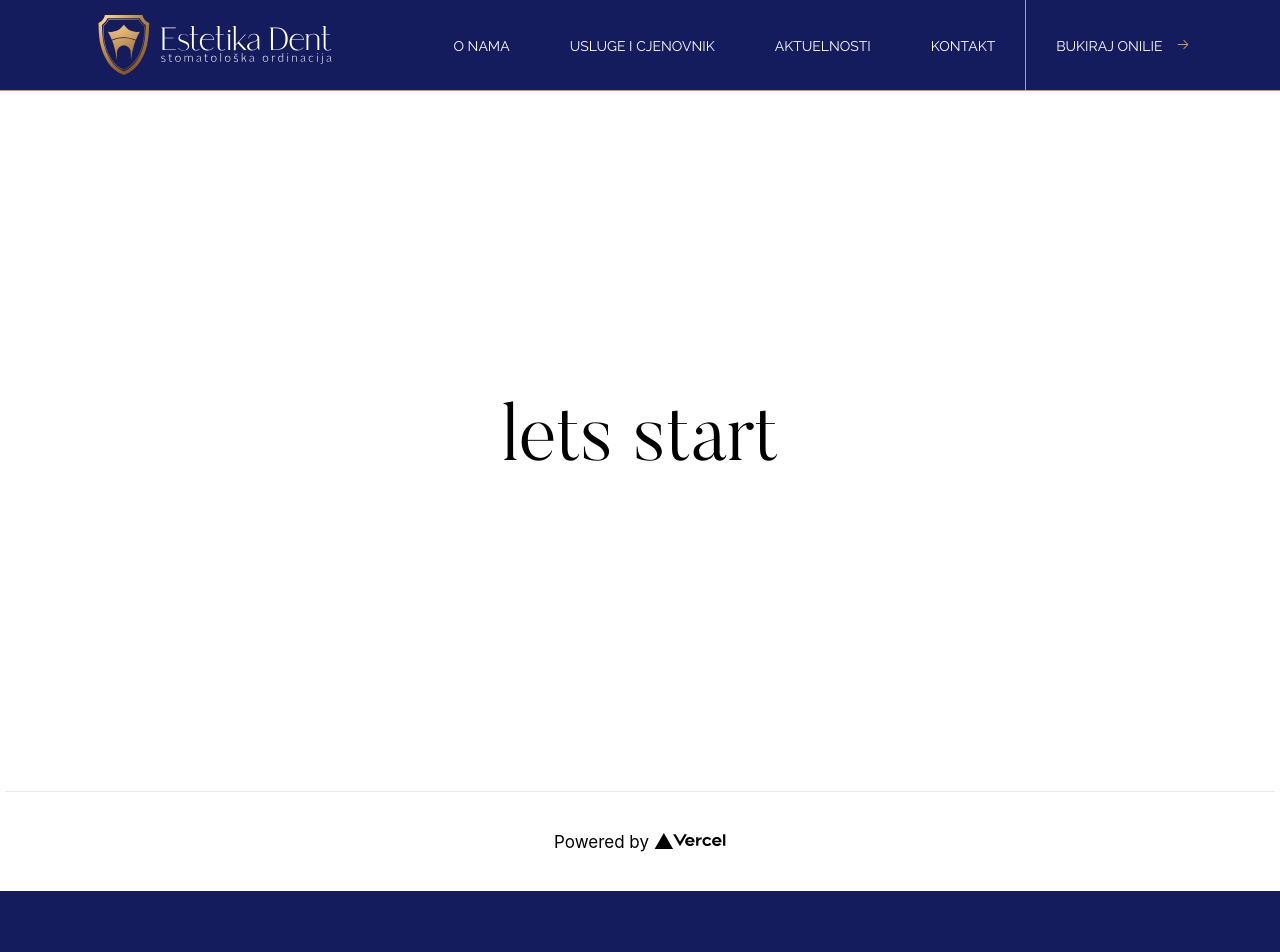
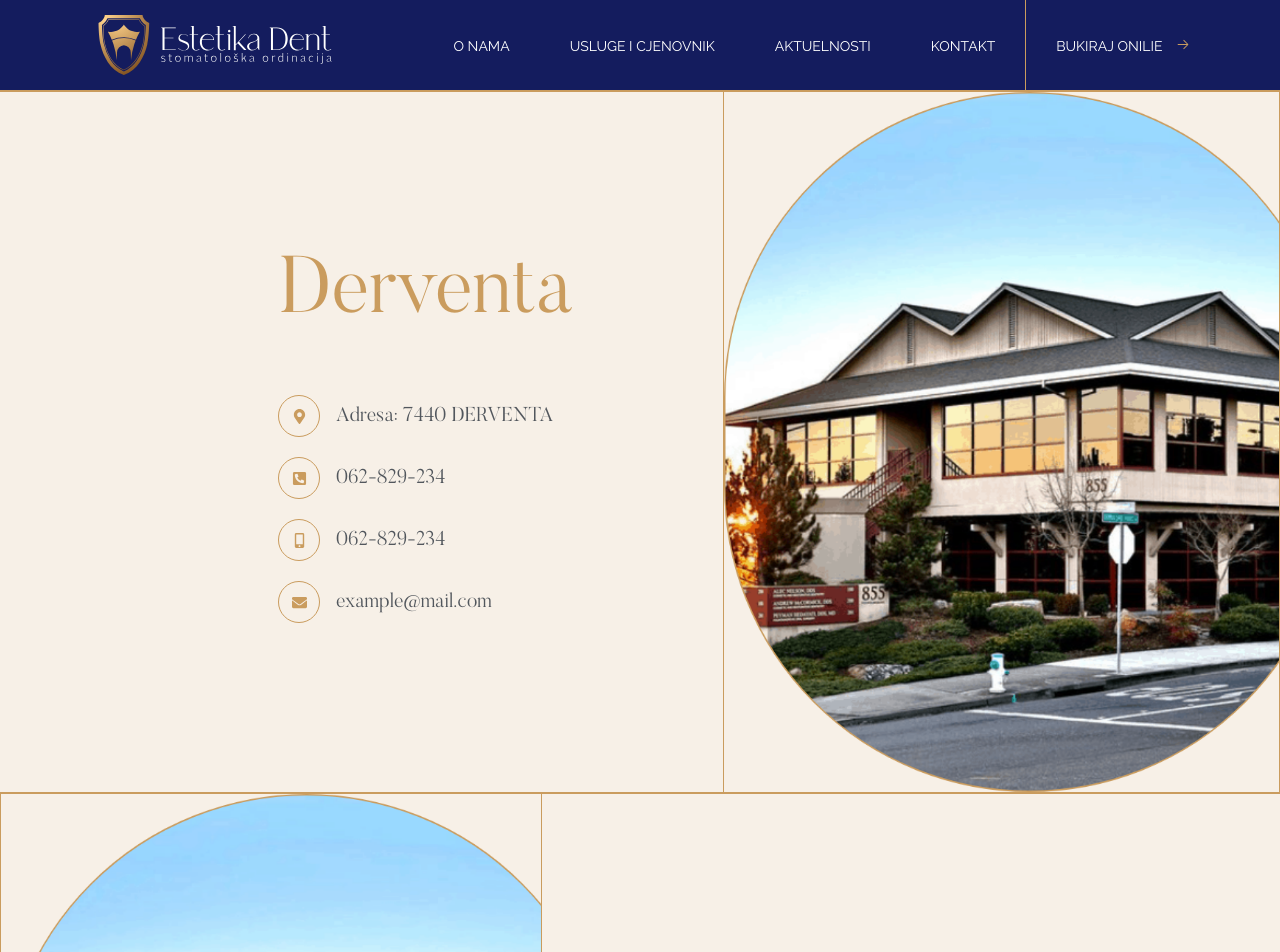
Before and after one commit to nerko85/estetika-dent, a Next.js app: page /contact in a window 1280 px wide. Shown: the top 952 px of the page. Built offline with nearby package versions, Linux system fonts and the light colour scheme.

Commit message:
Added contact us page

```diff
--- a/components/AdditionalInfo/index.js
+++ b/components/AdditionalInfo/index.js
@@ -1 +1 @@
-export { default } from "./AditionalInfo";
+export { default } from "./AdditionalInfo";
--- /dev/null
+++ b/components/Location/Location.js
@@ -0,0 +1,45 @@
+import React from "react";
+import { Location as StyledLocation } from "./Location.style";
+import {
+  FaEnvelope,
+  FaMobileAlt,
+  FaMapMarkerAlt,
+  FaPhoneSquareAlt,
+} from "react-icons/fa";
+
+export default function Location({ company }) {
+  return (
+    <StyledLocation>
+      {company && (
+        <div className="location--item">
+          <ul>
+            <li>
+              <span>
+                <FaMapMarkerAlt />
+              </span>
+              Adresa: {company.address}
+            </li>
+            <li>
+              <span>
+                <FaPhoneSquareAlt />
+              </span>
+              {company.phone}
+            </li>
+            <li>
+              <span>
+                <FaMobileAlt />
+              </span>
+              {company.phone}
+            </li>
+            <li>
+              <span>
+                <FaEnvelope />
+              </span>
+              {company.email}
+            </li>
+          </ul>
+        </div>
+      )}
+    </StyledLocation>
+  );
+}
--- /dev/null
+++ b/components/Location/Location.style.js
@@ -0,0 +1,47 @@
+import styled from "styled-components";
+
+const Location = styled.div`
+  display: flex;
+  flex-directon: column;
+  justify-content: center;
+
+  .location--item {
+    ul {
+      list-style: none;
+      padding: 0;
+      margin: 0;
+      li {
+        display: flex;
+        align-items: center;
+        margin-bottom: 2rem;
+        font-size: 2rem;
+        span {
+          padding: 1rem;
+          border: 1px solid ${({ theme }) => theme.gold};
+          border-radius: 50%;
+          width: 42px;
+          height: 42px;
+          display: flex;
+          align-items: center;
+          justify-content: center;
+          margin-right: 1.6rem;
+          cursor: pointer;
+          transition: background 0.5s ease;
+          line-height: 0;
+          font-size: 1.5rem;
+          svg {
+            color: ${({ theme }) => theme.gold};
+          }
+          &:hover {
+            background: ${({ theme }) => theme.gold};
+            svg {
+              color: #fff;
+            }
+          }
+        }
+      }
+    }
+  }
+`;
+
+export { Location };
--- /dev/null
+++ b/components/Location/index.js
@@ -0,0 +1 @@
+export { default } from "./Location";
--- a/data.js
+++ b/data.js
@@ -66,6 +66,8 @@ const company = {
   address: [
     {
       id: 1,
+      name: "Derventa",
+      address: "7440 DERVENTA",
       location: "Lokacija 1, Ulica 1",
       workingHours: {
         from: {
@@ -78,9 +80,13 @@ const company = {
         },
       },
       phone: "062-829-234",
+      mobile: "062-829-234",
+      email: "example@mail.com",
     },
     {
       id: 2,
+      name: "Gradačac",
+      address: "7440 GRADAČAC",
       location: "Lokacija 2, Ulica 2",
       workingHours: {
         from: {
@@ -93,6 +99,8 @@ const company = {
         },
       },
       phone: "062-829-234",
+      mobile: "062-829-234",
+      email: "example@mail.com",
     },
   ],
 };
--- a/pages/contact.js
+++ b/pages/contact.js
@@ -1,32 +1,28 @@
 import Head from "next/head";
-import Image from "next/image";
-import styles from "../styles/Home.module.css";
+import ContactStrip from "../components/ContactStrip";
+import CustomSection from "../components/CustomSection";
+import Location from "../components/Location";
+
+import { company } from "../data";
 
 export default function Contact() {
   return (
-    <div className={styles.container}>
+    <>
       <Head>
         <title>Create Next App</title>
         <meta name="description" content="Generated by create next app" />
         <link rel="icon" href="/favicon.ico" />
       </Head>
 
-      <main className={styles.main}>
-        <h1>lets start</h1>
-      </main>
+      <CustomSection title="Derventa" img="/images/office1.png" dir="left">
+        <Location company={company.address[0]} />
+      </CustomSection>
 
-      <footer className={styles.footer}>
-        <a
-          href="https://vercel.com?utm_source=create-next-app&utm_medium=default-template&utm_campaign=create-next-app"
-          target="_blank"
-          rel="noopener noreferrer"
-        >
-          Powered by{" "}
-          <span className={styles.logo}>
-            <Image src="/vercel.svg" alt="Vercel Logo" width={72} height={16} />
-          </span>
-        </a>
-      </footer>
-    </div>
+      <CustomSection title="Gradačac" img="/images/office1.png">
+        <Location company={company.address[1]} />
+      </CustomSection>
+
+      <ContactStrip text="Bukirajte pregled online" />
+    </>
   );
 }
--- a/pages/services.js
+++ b/pages/services.js
@@ -1,4 +1,5 @@
 import Head from "next/head";
+import AdditionalInfo from "../components/AdditionalInfo";
 import ContactStrip from "../components/ContactStrip";
 import CustomSection from "../components/CustomSection";
 import Button from "../containers/Button";
@@ -22,6 +23,8 @@ export default function Services() {
         <Button>Bukiraj online</Button>
       </CustomSection>
 
+      <AdditionalInfo />
+
       <ContactStrip text="Imate pitanja? Kontaktirajte nas" />
     </>
   );
```
Also changed, not shown: components/AdditionalInfo/AdditionalInfo.js (+35 -1 lines), public/images/office1.png (added).
